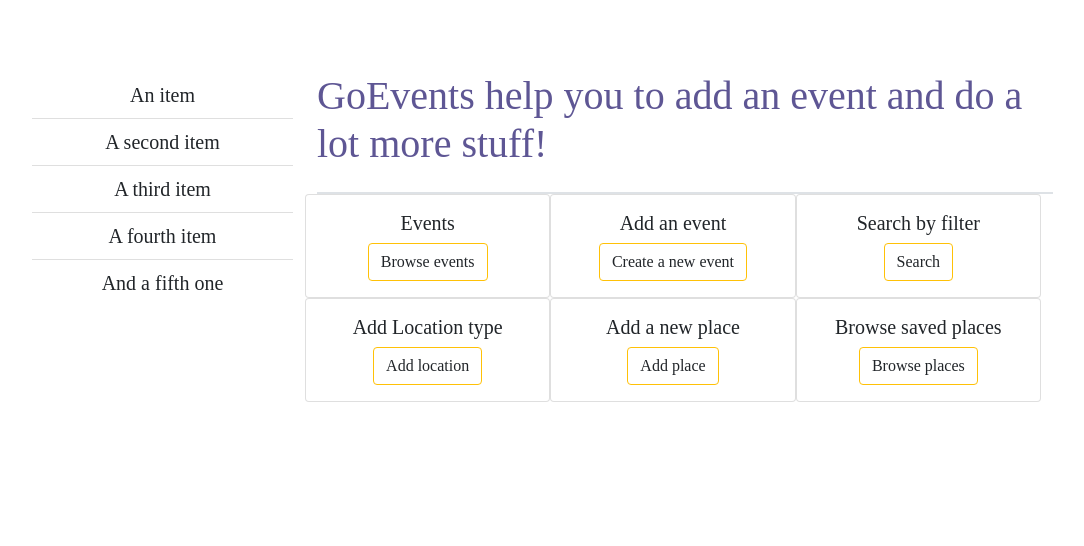
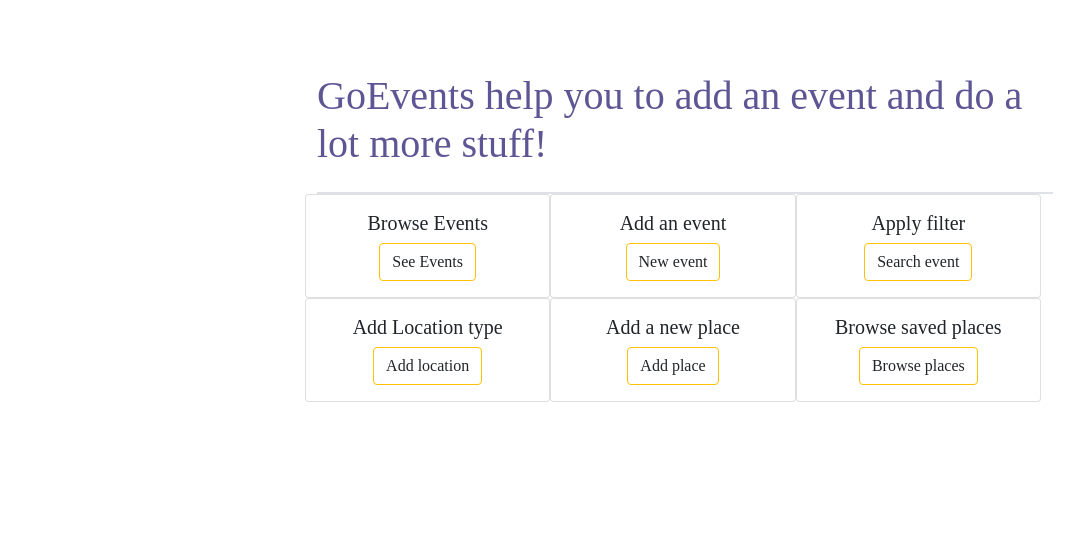
Before and after one commit to vikas1412/events-app, a Django app: page /events/ in a window 1280 px wide. Shown: the part 56-602 px from the top of the page, without its empty margins (50-1134 px from the left). Run offline with Django 3.2, Linux system fonts and the light colour scheme; some libraries are stand-ins or nearby versions.

Commit message:
Hide sidebar on homepage

```diff
--- a/templates/base.html
+++ b/templates/base.html
@@ -74,9 +74,9 @@
             </ul>
             <ul class="navbar-nav mb-2 mb-lg-0 col-sm-3">
                 {% if user.is_authenticated %}
-                <li class="btn btn-outline border-danger btn-sm ">
-                    <span style="color: gray">Logged in as:</span> {{ request.user }}
-                </li>
+                    <li class="btn btn-outline border-danger btn-sm ">
+                        <span style="color: gray">Logged in as:</span> {{ request.user }}
+                    </li>
                 {% endif %}
             </ul>
             <ul class="navbar-nav mb-2 mb-lg-0 col-sm-4">
@@ -98,12 +98,12 @@
 <div class="container">
     <div class="row mt-4">
         <div class="col-lg-3  col-md-12 mt-5 col-sm-12">
-            <ul class="list-group list-group-flush">
-                <li class="list-group-item text-center">An item</li>
-                <li class="list-group-item text-center">A second item</li>
-                <li class="list-group-item text-center">A third item</li>
-                <li class="list-group-item text-center">A fourth item</li>
-                <li class="list-group-item text-center">And a fifth one</li>
+            <ul class="list-group list-group-flush" {% block visibility %}{% endblock %}>
+                <li class="list-group-item text-center"><a href="{% url 'events' %}"> Browse events</a></li>
+                <li class="list-group-item text-center"><a href="{% url 'new-event' %}"> Add an event</a></li>
+                <li class="list-group-item text-center"><a href="{% url 'filter' %}"> Search by filter</a></li>
+                <li class="list-group-item text-center"><a href="{% url 'new-place' %}"> Add location type</a></li>
+                <li class="list-group-item text-center"><a href="{% url 'new-place-detail' %}"> Add new place</a></li>
             </ul>
         </div>
 
--- a/templates/events/index.html
+++ b/templates/events/index.html
@@ -1,4 +1,8 @@
 {% extends 'base.html' %}
+
+{% block visibility %}
+    style="visibility: hidden"
+{% endblock %}
 
 {% block body %}
     <h1 style="color: #5E5694">GoEvents help you to add an event and do a lot more stuff!</h1>
@@ -9,9 +13,9 @@
         <div class="text-center card col-4">
 
             <div class="card-body">
-                <h5 class="card-title">Events</h5>
-                <div class="text-center"><a href="{% url 'events' %}" class="btn btn-outline border-warning">Browse
-                    events</a></div>
+                <h5 class="card-title">Browse Events</h5>
+                <div class="text-center"><a href="{% url 'events' %}" class="btn btn-outline border-warning">See
+                    Events</a></div>
             </div>
         </div>
 
@@ -20,22 +24,24 @@
             <div class="card-body">
 
                 <h5 class="card-title">Add an event</h5>
-                <div class="text-center"><a href="{% url 'new-event' %}" class="btn btn-outline border-warning">Create a
-                    new event</a></div>
+                <div class="text-center"><a href="{% url 'new-event' %}" class="btn btn-outline border-warning">New
+                    event</a></div>
             </div>
         </div>
         <div class="text-center card col-4">
 
             <div class="card-body">
-                <h5 class="card-title">Search by filter</h5>
-                <div class="text-center"><a href="{% url 'filter' %}" class="btn btn-outline border-warning">Search</a></div>
+                <h5 class="card-title">Apply filter</h5>
+                <div class="text-center"><a href="{% url 'filter' %}" class="btn btn-outline border-warning">Search
+                    event</a></div>
             </div>
         </div>
         <div class="text-center card col-4">
 
             <div class="card-body">
                 <h5 class="card-title">Add Location type</h5>
-                <div class="text-center"><a href="{% url 'new-place' %}" class="btn btn-outline border-warning">Add location</a></div>
+                <div class="text-center"><a href="{% url 'new-place' %}" class="btn btn-outline border-warning">Add
+                    location</a></div>
             </div>
         </div>
 
@@ -43,7 +49,8 @@
 
             <div class="card-body">
                 <h5 class="card-title">Add a new place</h5>
-                <div class="text-center"><a href="{% url 'new-place-detail' %}" class="btn btn-outline border-warning">Add place</a></div>
+                <div class="text-center"><a href="{% url 'new-place-detail' %}" class="btn btn-outline border-warning">Add
+                    place</a></div>
             </div>
         </div>
 
@@ -51,7 +58,8 @@
 
             <div class="card-body">
                 <h5 class="card-title">Browse saved places</h5>
-                <div class="text-center"><a href="{% url 'places' %}" class="btn btn-outline border-warning">Browse places</a></div>
+                <div class="text-center"><a href="{% url 'places' %}" class="btn btn-outline border-warning">Browse
+                    places</a></div>
             </div>
         </div>
     </div>
```
